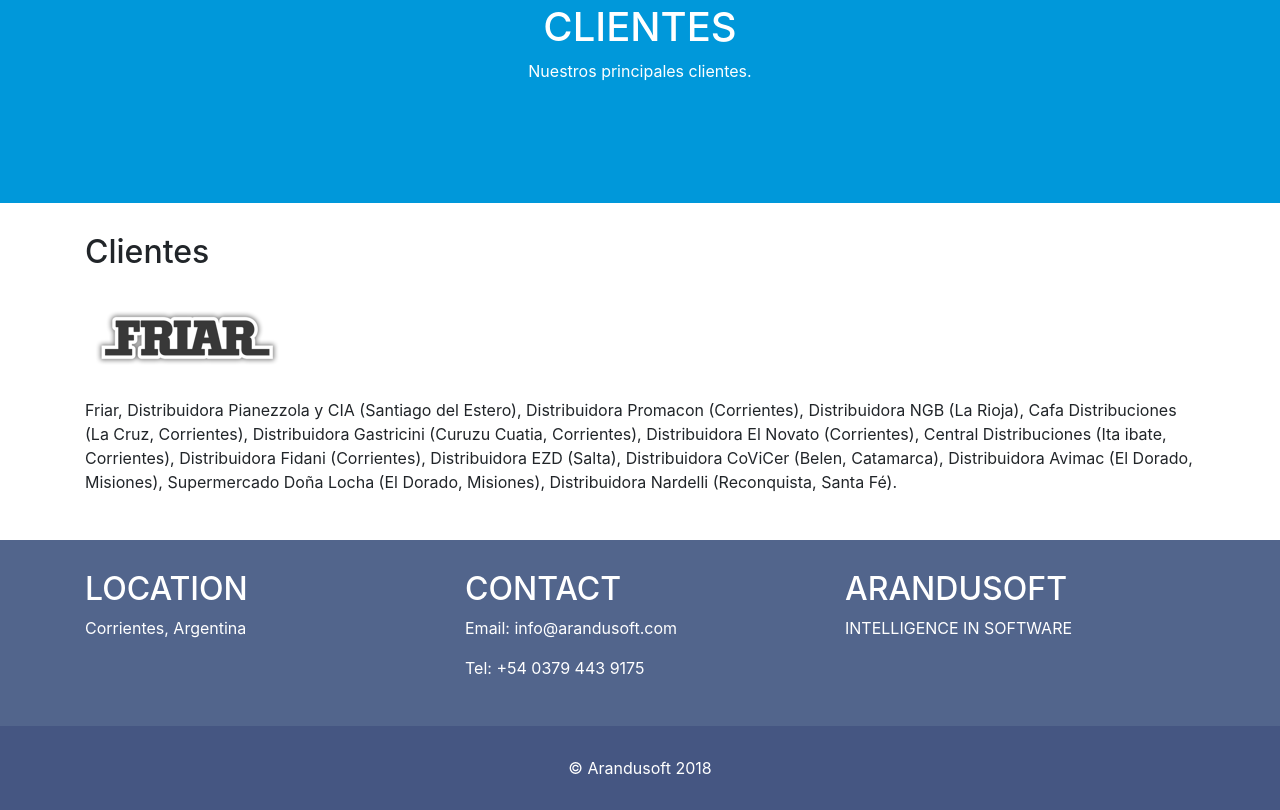
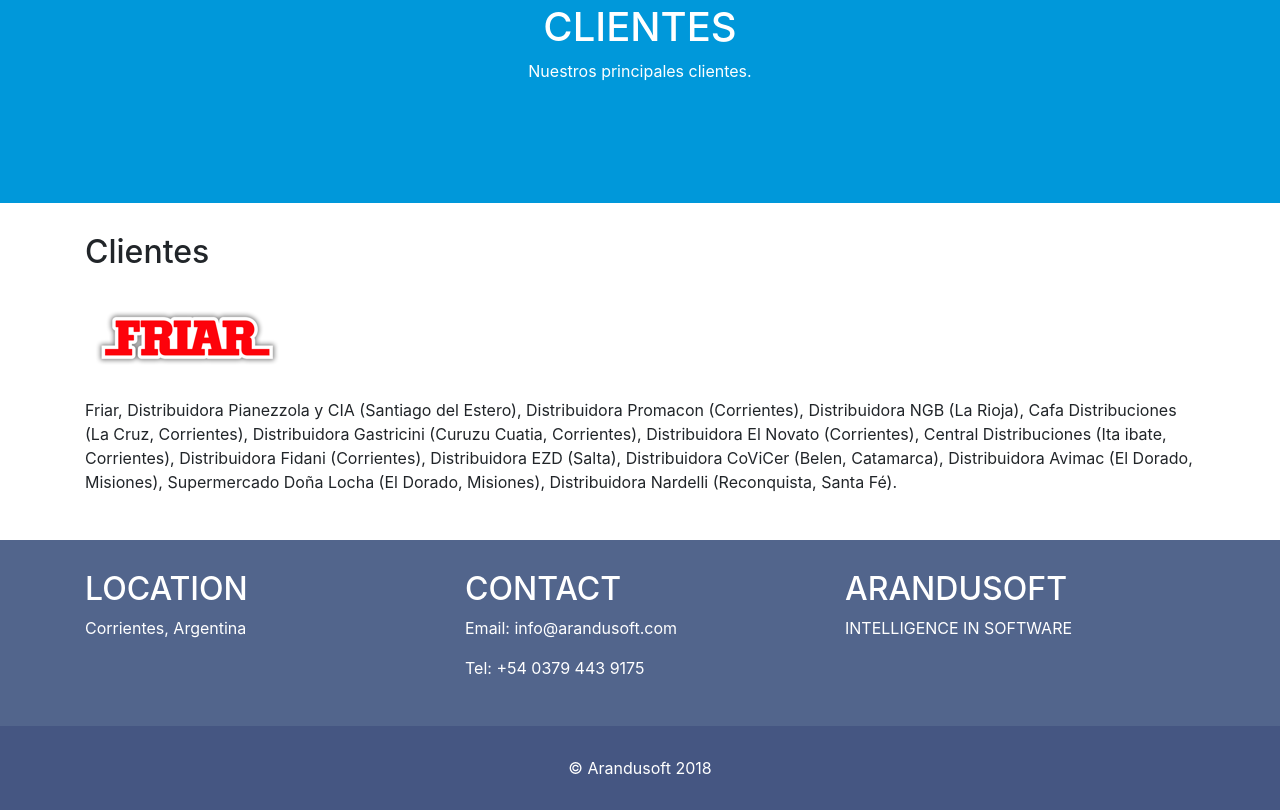
Before and after one commit to Arandusoft/arandusoft.github.io, a plain HTML site: page index.html in a window 1280 px wide. Shown: the part 1096-1906 px from the top of the page. Drawn offline with Linux system fonts and the light colour scheme.

Commit message:
estilo del logo

```diff
--- a/index.html
+++ b/index.html
@@ -85,7 +85,7 @@
             <div class="row details">
                 <div class="col-md-12">
                     <h2>Clientes</h2>
-                    <img class="color_flip" src="./img/logos/friar.png">
+                    <img src="./img/logos/friar.png">
                     <p>Friar, Distribuidora Pianezzola y CIA (Santiago del Estero), Distribuidora Promacon (Corrientes), Distribuidora
                         NGB (La Rioja), Cafa Distribuciones (La Cruz, Corrientes), Distribuidora Gastricini (Curuzu Cuatia,
                         Corrientes), Distribuidora El Novato (Corrientes), Central Distribuciones (Ita ibate, Corrientes),
```
